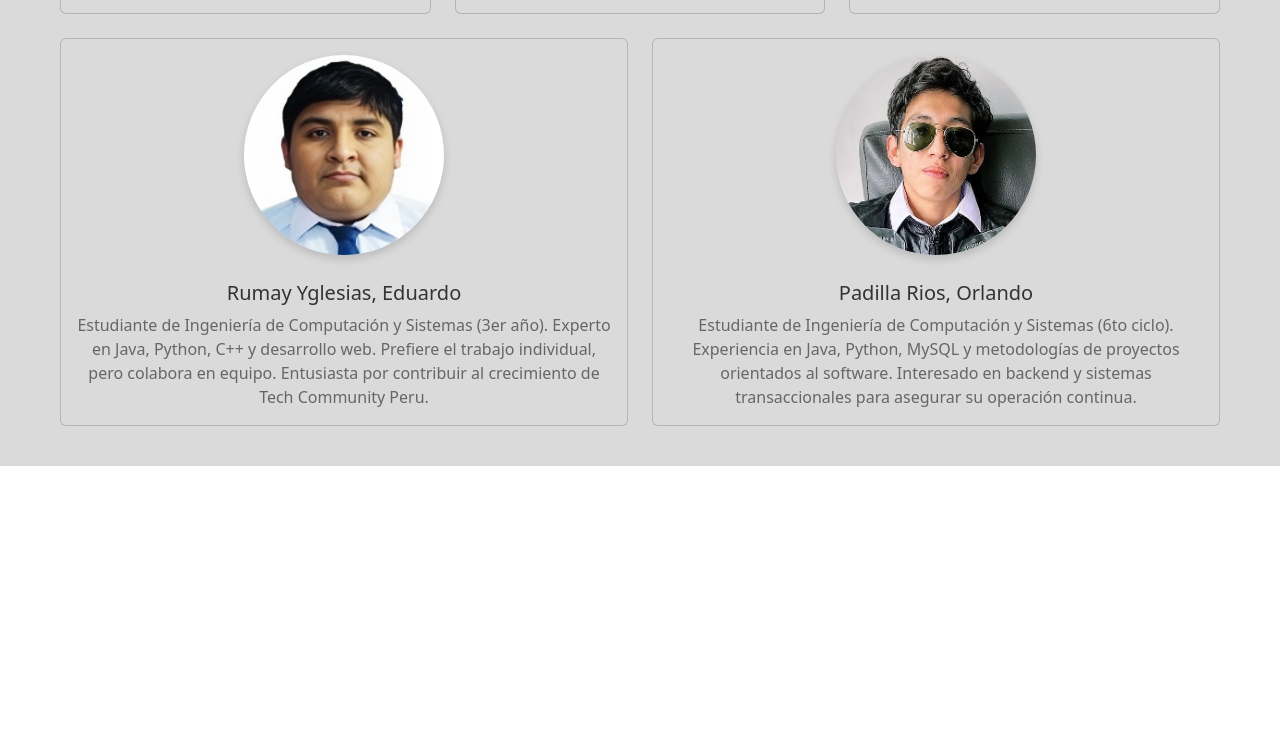
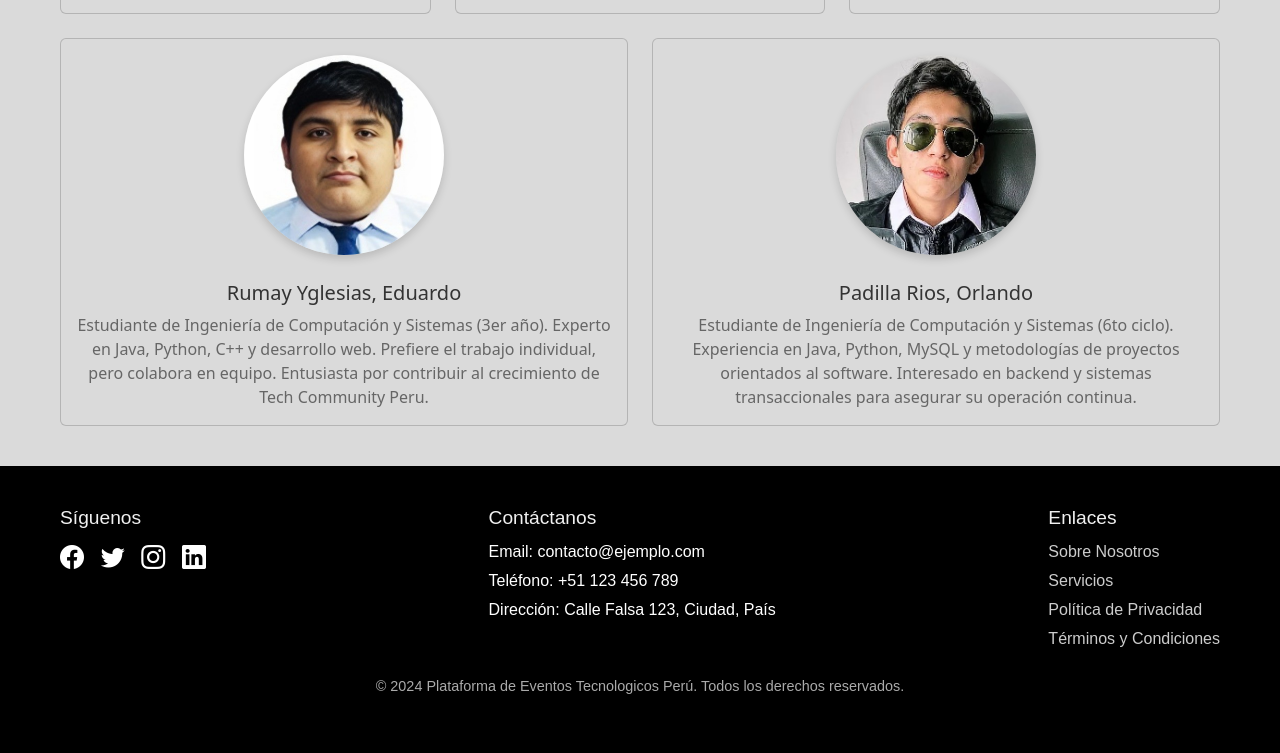
Before and after one commit to Tech-Community-Peru/landing-page-tcp, a plain HTML site: page index.html in a window 1280 px wide. Shown: the part 3322-4075 px from the top of the page. Before the commit the page ends 3788 px from the top, so only its background shows below. Drawn offline with nearby package versions, Linux system fonts and the light colour scheme.

Commit message:
Integración del footer para el Angular
Inicio de prueba con angular

```diff
--- a/css/style.css
+++ b/css/style.css
@@ -369,7 +369,79 @@ font-weight: 300;
 /*------------Seccion de contacto------------*/
 
 /*------------Seccion de footer------------*/
+footer {
+    background-color: #000;
+    color: #fff;
+    padding: 40px 0;
+    font-family: Arial, sans-serif;
+}
 
+.footer-container {
+    display: flex;
+    flex-wrap: wrap;
+    justify-content: space-between;
+    align-items: flex-start;
+    max-width: 1200px;
+    margin: auto;
+    padding: 0 20px;
+}
+
+/* Sección de redes sociales */
+.social-media h3, .contact-info h3, .useful-links h3 {
+    font-size: 1.2em;
+    margin-bottom: 10px;
+    color: #f0f0f0;
+}
+
+.social-media .social-icon {
+    color: #fff;
+    font-size: 24px;
+    margin-right: 10px;
+    text-decoration: none;
+    transition: color 0.3s ease;
+}
+
+.social-media .social-icon:hover {
+    color: #1da1f2; /* Cambia de color al pasar el cursor */
+}
+
+/* Sección de contacto */
+.contact-info p {
+    margin: 5px 0;
+}
+
+/* Sección de enlaces */
+.useful-links a {
+    display: block;
+    color: #ccc;
+    text-decoration: none;
+    margin: 5px 0;
+}
+
+.useful-links a:hover {
+    color: #f0f0f0;
+}
+
+/* Sección inferior del footer */
+.footer-bottom {
+    text-align: center;
+    width: 100%;
+    margin-top: 20px;
+    font-size: 0.9em;
+    color: #aaa;
+}
+
+/* Adaptación para dispositivos móviles */
+@media (max-width: 768px) {
+    .footer-container {
+        flex-direction: column;
+        align-items: center;
+        text-align: center;
+    }
+    .social-media, .contact-info, .useful-links {
+        margin-bottom: 20px;
+    }
+}
 /*------------Boton de volver al inicio------------*/
 
 /*------------Responsive(Media Queries)------------*/
@@ -546,7 +618,7 @@ body.body-login{
 
 /* REGISTER */
 .conten-page-footer {
-    margin-top: 110px; Para que no se superponga el header
+    margin-top: 110px;
     /* margin-left: 250px; */
     /* margin-right: 250px; */
     /* z-index: 9999; */
--- a/index.html
+++ b/index.html
@@ -3,6 +3,7 @@
 
 <head>
   <meta charset="UTF-8">
+  <link rel="stylesheet" href="https://cdnjs.cloudflare.com/ajax/libs/bootstrap-icons/1.10.5/font/bootstrap-icons.min.css">
   <meta name="viewport" content="width=device-width, initial-scale=1.0">
   <title>Tech Community - Eventos de tecnologia</title>
   <!-- Descripción de la página -->
@@ -323,6 +324,48 @@
   <!-- Seccion de contacto -->
 
   <!-- Seccion de footer -->
+  <footer>
+    <div class="footer-container">
+        <!-- Sección de Redes Sociales -->
+        <div class="social-media">
+            <h3>Síguenos</h3>
+            <a href="#" aria-label="Facebook" class="social-icon">
+                <i class="bi bi-facebook"></i>
+            </a>
+            <a href="#" aria-label="Twitter" class="social-icon">
+                <i class="bi bi-twitter"></i>
+            </a>
+            <a href="#" aria-label="Instagram" class="social-icon">
+                <i class="bi bi-instagram"></i>
+            </a>
+            <a href="#" aria-label="LinkedIn" class="social-icon">
+                <i class="bi bi-linkedin"></i>
+            </a>
+        </div>
+
+        <!-- Información de Contacto -->
+        <div class="contact-info">
+            <h3>Contáctanos</h3>
+            <p>Email: contacto@ejemplo.com</p>
+            <p>Teléfono: +51 123 456 789</p>
+            <p>Dirección: Calle Falsa 123, Ciudad, País</p>
+        </div>
+
+        <!-- Enlaces Útiles -->
+        <div class="useful-links">
+            <h3>Enlaces</h3>
+            <a href="#">Sobre Nosotros</a>
+            <a href="#">Servicios</a>
+            <a href="#">Política de Privacidad</a>
+            <a href="#">Términos y Condiciones</a>
+        </div>
+
+        <!-- Copyright -->
+        <div class="footer-bottom">
+            <p>&copy; 2024 Plataforma de Eventos Tecnologicos Perú. Todos los derechos reservados.</p>
+        </div>
+    </div>
+</footer>
 
   <!-- Boton de volver al inicio -->
   <script src="https://cdn.jsdelivr.net/npm/@popperjs/core@2.11.8/dist/umd/popper.min.js"
```
